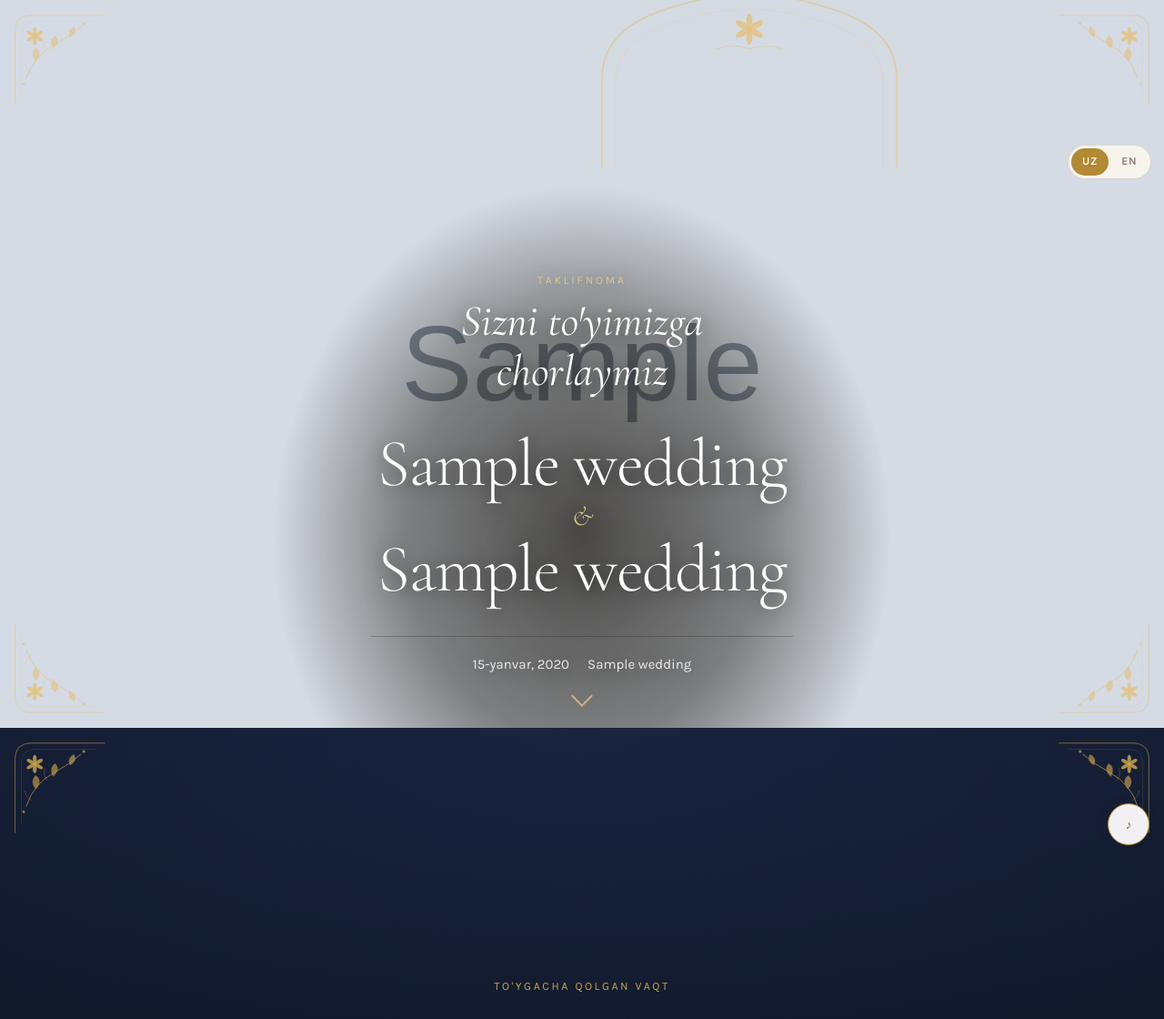
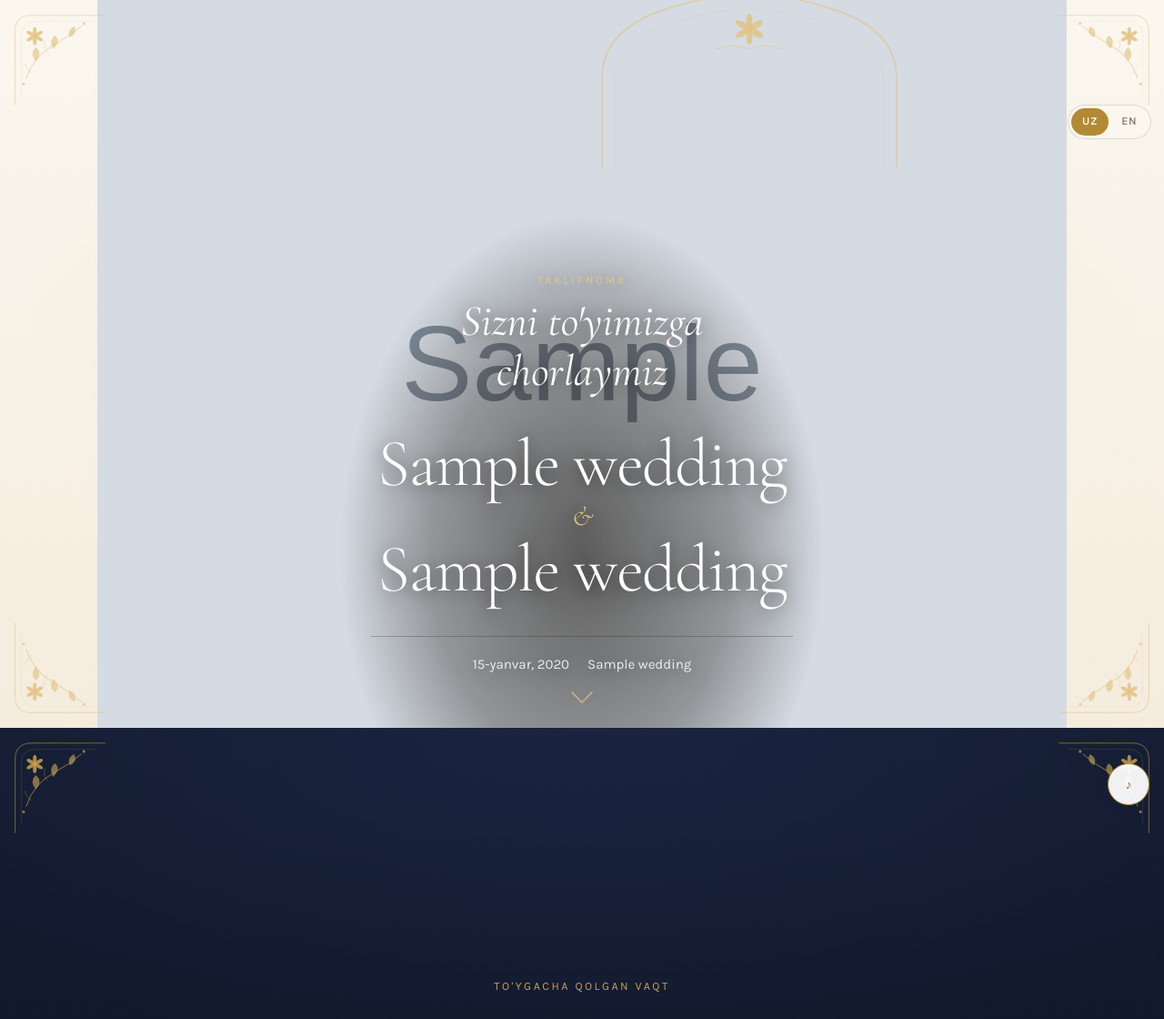
Before and after one commit to Nizomiddin0628/Jaloliddin, a Django app: page / in a window 1280 px wide. Shown: the top 1120 px of the page at 91% size. Run offline with Django 5.2, Linux system fonts and the light colour scheme; tables that the repository leaves empty hold one stand-in row (values such as "Sample post"); grey boxes marked "Sample" are stand-in pictures; some libraries are stand-ins or nearby versions.

Commit message:
fon yoritildi

```diff
--- a/invitation/templates/site/index.html
+++ b/invitation/templates/site/index.html
@@ -54,7 +54,6 @@
 {# =============================================== BOSH EKRAN #}
 <header class="hero {% if hero_url %}hero--photo{% else %}hero--plain{% endif %}">
   {% if hero_url %}
-    <img class="hero__bg" src="{{ hero_url }}" alt="" aria-hidden="true">
     <img class="hero__image" src="{{ hero_url }}" alt="" fetchpriority="high">
   {% endif %}
   <div class="hero__veil"></div>
--- a/static/css/main.css
+++ b/static/css/main.css
@@ -271,20 +271,6 @@
   background: var(--ivory);
 }
 
-/* Fon — o'sha rasmning xiralashtirilgan nusxasi.
-   Rasm ekranga to'liq sig'maganda chetlar bo'sh qolmaydi. */
-.hero__bg {
-  position: absolute;
-  inset: 0;
-  width: 100%;
-  height: 100%;
-  object-fit: cover;
-  object-position: center;
-  z-index: 0;
-  filter: blur(30px) brightness(1) saturate(1.08);
-  transform: scale(1.2);
-  animation: kenburns-bg 40s var(--ease) forwards;
-}
 
 /* Asosiy rasm HECH QACHON kesilmaydi — qanday o'lchamda yuklansa,
    ekranga butunligicha sig'adi. Tik rasm ham, keng rasm ham. */
@@ -308,13 +294,20 @@
   from { opacity: 0; }
   to { opacity: 1; }
 }
-
-/* Keng ekranda matn pastroqda tursin — yuz ochiq qoladi */
+/* Keng ekranda rasm o'rtada, chetlarda saytning o'z foni */
 @media (min-width: 56rem) {
   .hero {
     max-height: 100svh;
     justify-content: flex-end;
     padding-bottom: clamp(3rem, 7vh, 5.5rem);
+    background:
+      radial-gradient(70% 55% at 50% 40%, rgba(178, 138, 52, 0.09), transparent 70%),
+      linear-gradient(180deg, var(--ivory) 0%, var(--ivory-2) 100%);
+  }
+
+  /* Rasm chetiga yengil soya — fondan ajralib tursin */
+  .hero--photo .hero__image {
+    box-shadow: 0 0 60px rgba(42, 36, 25, 0.18);
   }
 }
 
@@ -346,10 +339,10 @@
      qoraytiradi. Chetlardagi fon rasm toza ko'rinadi. */
   .hero--photo .hero__veil {
     background: radial-gradient(
-      ellipse 34% 62% at 50% 74%,
-      rgba(20, 16, 10, 0.72) 0%,
-      rgba(20, 16, 10, 0.45) 45%,
-      rgba(20, 16, 10, 0) 78%
+      ellipse 26% 58% at 50% 76%,
+      rgba(20, 16, 10, 0.62) 0%,
+      rgba(20, 16, 10, 0.34) 50%,
+      rgba(20, 16, 10, 0) 80%
     );
   }
 
@@ -1468,7 +1461,6 @@
   .timeline::before { transform: scaleY(1) !important; }
   .timeline li::before { transform: scale(1) !important; }
   .hero__image,
-  .hero__bg,
   .hero--plain .hero__veil,
   .chevron { animation: none !important; }
   * { transition-duration: 0.01ms !important; }
```
